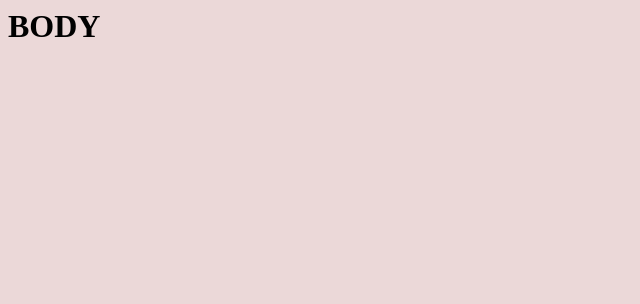
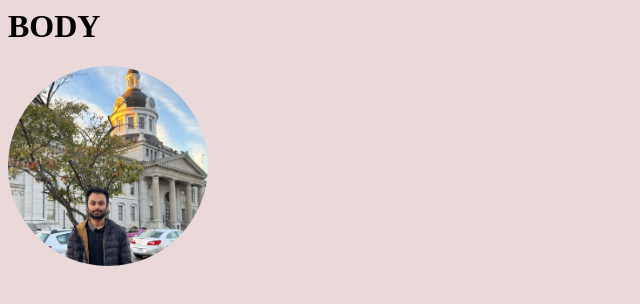
Before and after one commit to Nafiz95/Nafiz95.github.io, a plain HTML site: page index.html in a window 1280 px wide. Shown: the whole page, without its empty margins (0-640 px from the left). Drawn offline with Linux system fonts and the light colour scheme.

Commit message:
Update index.html

```diff
--- a/index.html
+++ b/index.html
@@ -3,6 +3,13 @@
 <style>
   body {
     background-color: #ebd8d8;
+  }
+
+  .circular-image {
+    width: 200px;
+    height: 200px;
+    border-radius: 50%;
+    overflow: hidden;
   }
 </style>
 </head>
@@ -10,4 +17,8 @@
 
 <h1>BODY</h1>
 
+<div class="circular-image">
+  <img src="https://github.com/Nafiz95/Nafiz95.github.io/blob/main/gittu.jpg" alt="Profile Picture" style="width: 100%; height: auto;">
+</div>
+
 </body>
```
